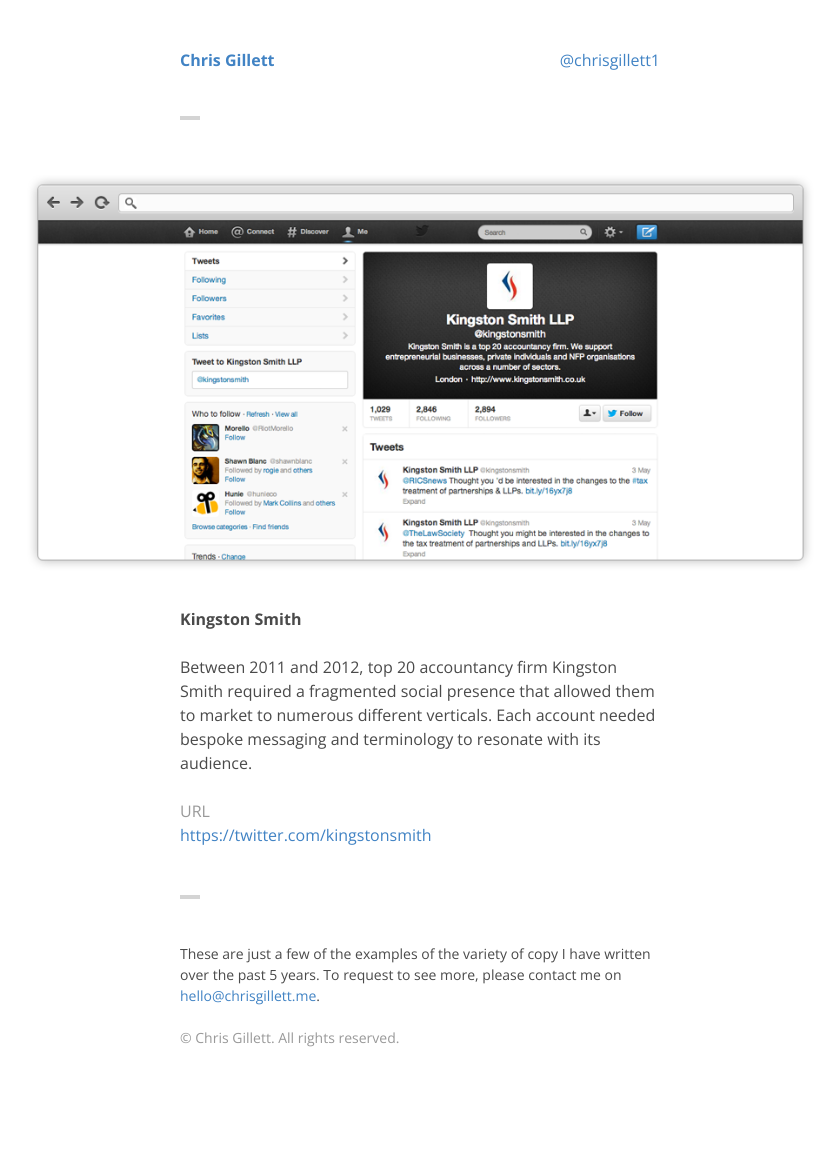
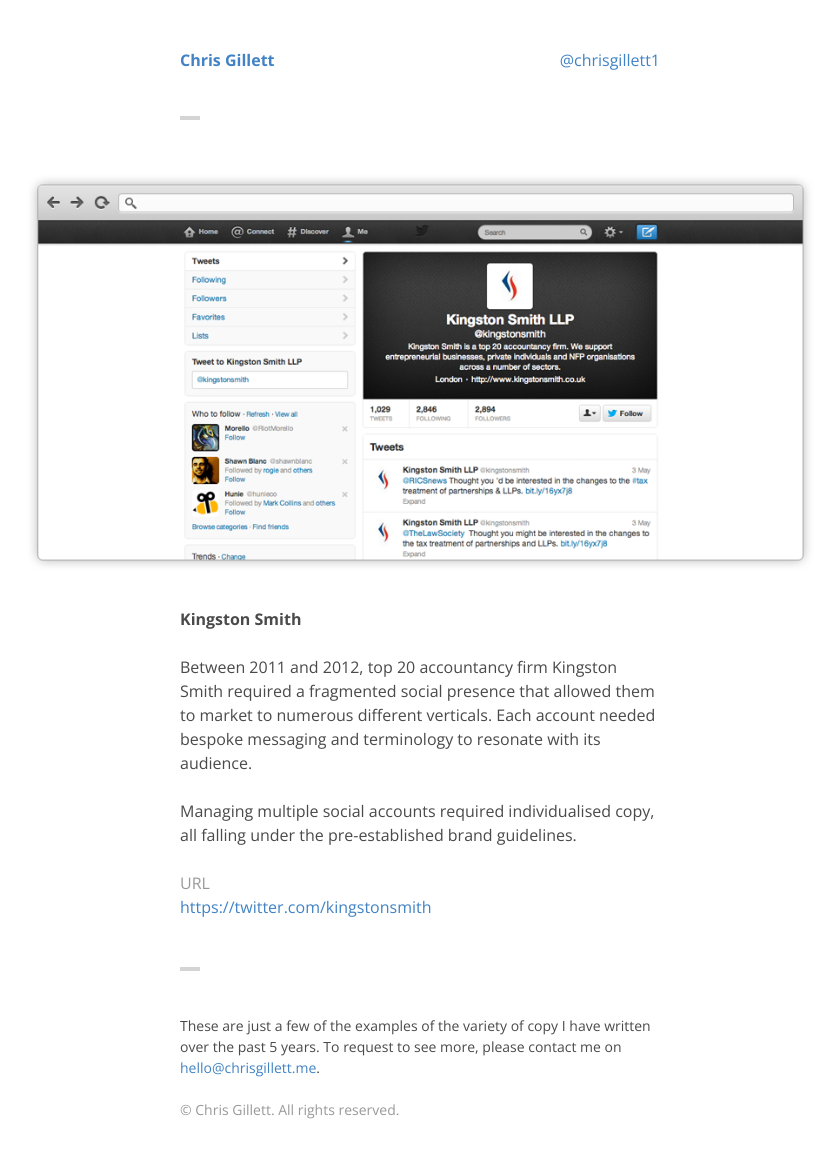
Before and after one commit to ChrisGillett/chrisgillett, a Jekyll site: the page built from _posts/2013-06-02-kingston-smith.md, in a window 1280 px wide. Shown: the whole page, without its empty margins (220-1060 px from the left). Built offline with Jekyll 4.4.1, drawn with Linux system fonts in a browser that asks for light colours; before the commit the page ends 1096 px from its top, so only the background shows below that.

Commit message:
Updated 2013-06-02-kingston-smith.md

```diff
--- a/_posts/2013-06-02-kingston-smith.md
+++ b/_posts/2013-06-02-kingston-smith.md
@@ -1,12 +1,13 @@
 ---
+published: true
 layout: post
 title: Kingston Smith
+image: "/img/ks-social-media.png"
+"external-url": "https://twitter.com/kingstonsmith"
+category: "social-media"
 
-image: /img/ks-social-media.png
-
-external-url: https://twitter.com/kingstonsmith
-
-category: social-media
 ---
 
 Between 2011 and 2012, top 20 accountancy firm Kingston Smith required a fragmented social presence that allowed them to market to numerous different verticals. Each account needed bespoke messaging and terminology to resonate with its audience.
+
+Managing multiple social accounts required individualised copy, all falling under the pre-established brand guidelines.
```
